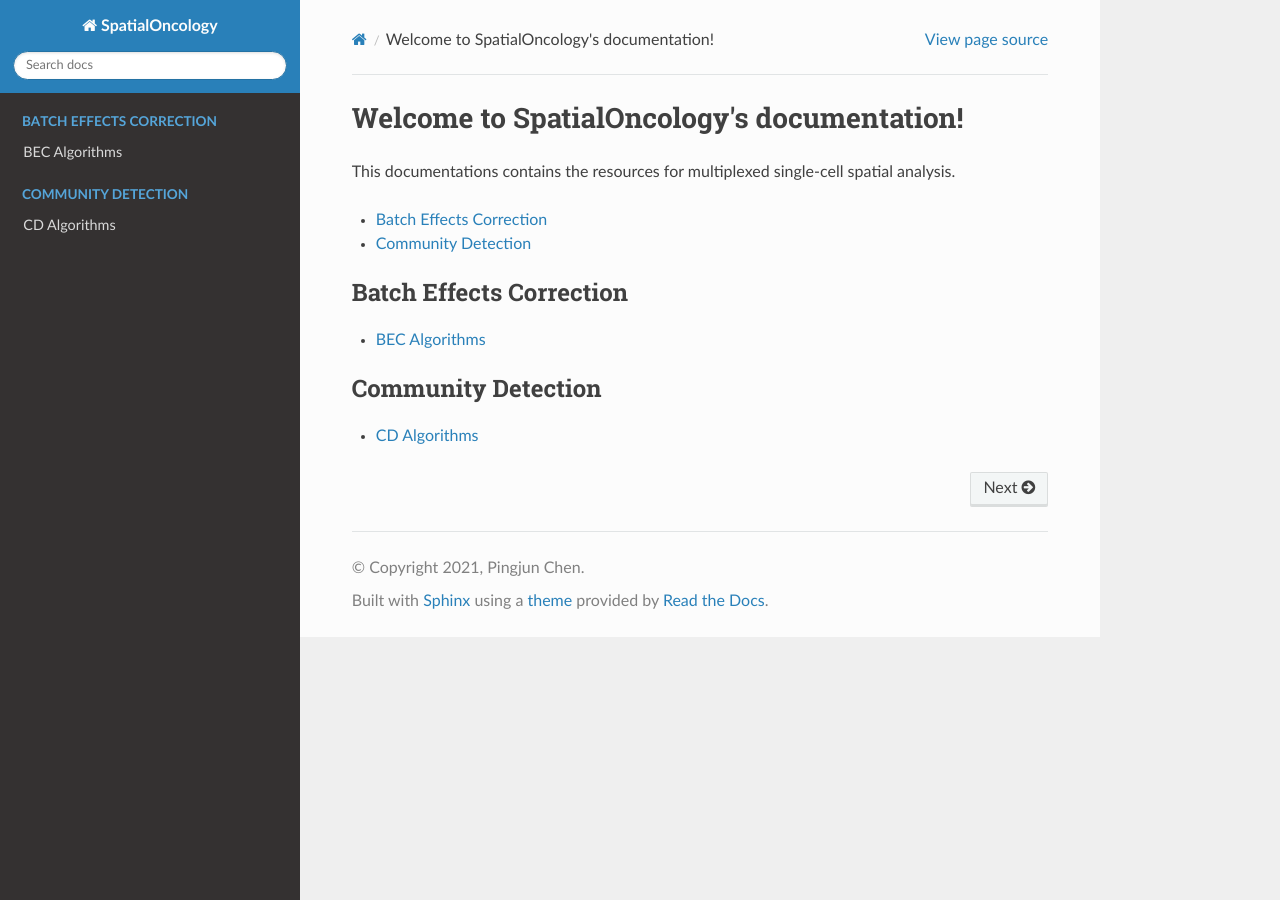
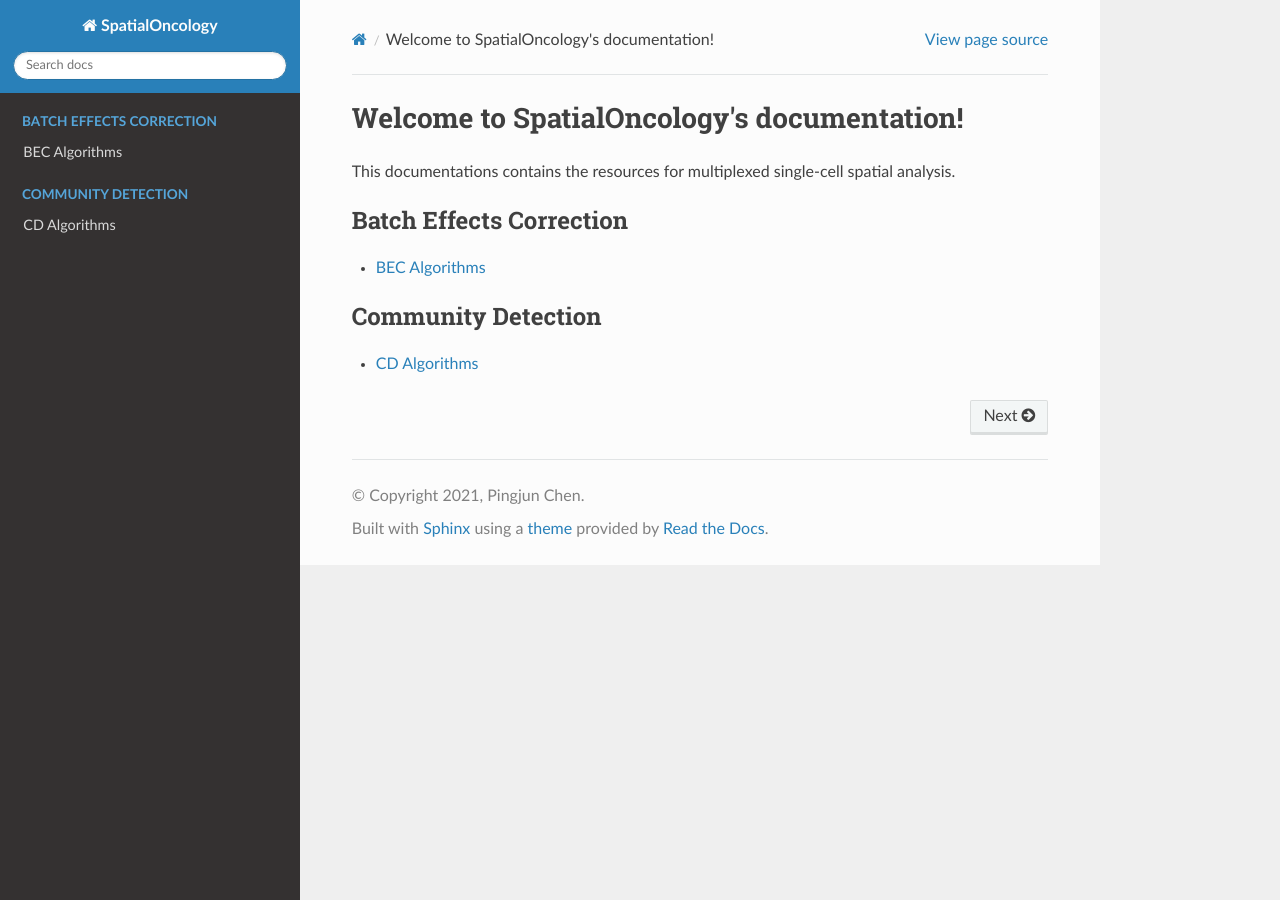
Before and after one commit to PingjunChen/MultiplexedSingleCellSpatialBiology, a Sphinx documentation site: the page built from docs/source/index.rst, in a window 1280 px wide. Built offline with Sphinx 7.4.7 and the Read the Docs theme 2.0.0, drawn with Linux system fonts in a browser that asks for light colours.

Commit message:
update toc

```diff
--- a/docs/source/index.rst
+++ b/docs/source/index.rst
@@ -2,10 +2,6 @@ Welcome to SpatialOncology's documentation!
 ===========================================
 
 This documentations contains the resources for multiplexed single-cell spatial analysis.
-
-* :ref:`batch-effects-correction`
-* :ref:`community-detection`
-
 
 .. _batch-effects-correction:
 
```
